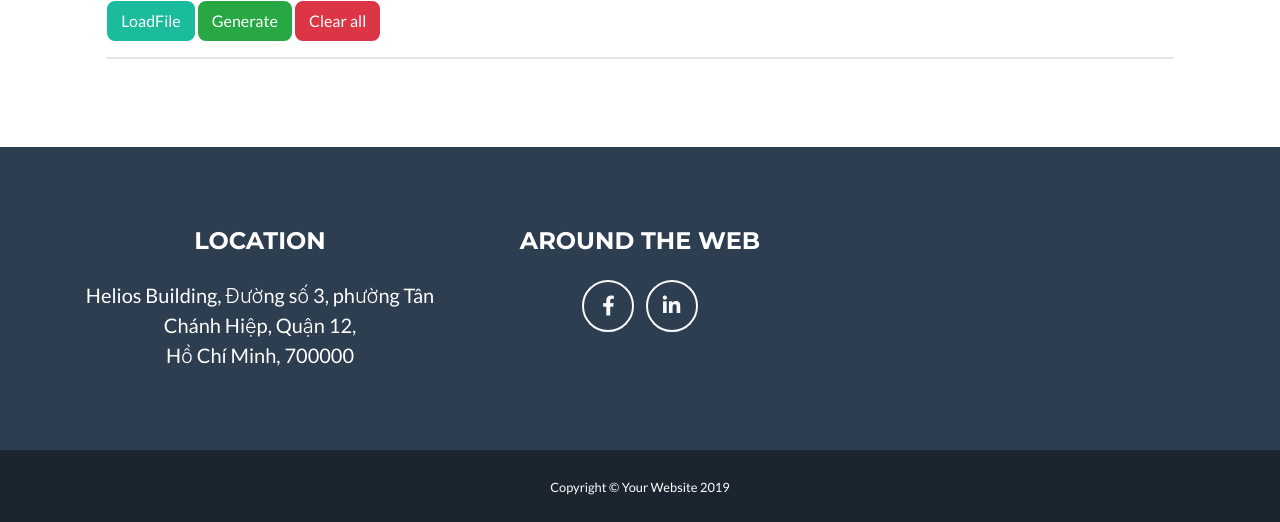
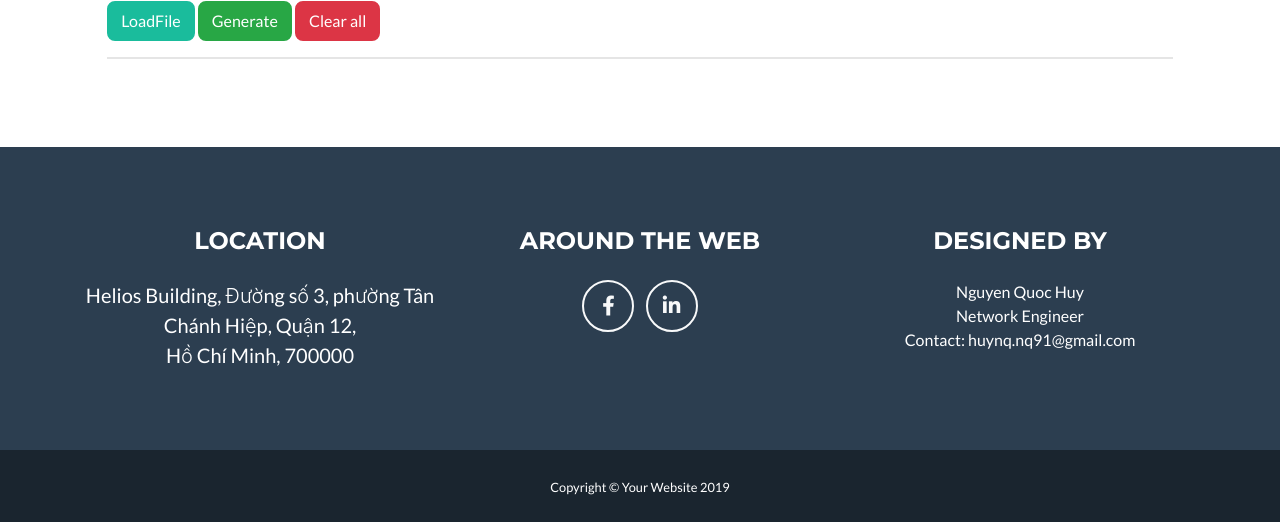
Before and after one commit to huynq8/Django, a Django app: a page that uses templates/first_app/base.html in a window 1280 px wide. Shown: the part 1025-1547 px from the top of the page. Run offline with Django 3.2, Linux system fonts and the light colour scheme; some libraries are stand-ins or nearby versions.

Commit message:
update base  file

```diff
--- a/templates/first_app/base.html
+++ b/templates/first_app/base.html
@@ -187,10 +187,16 @@
                     </a>
 
                     </a>
-                    <a class="btn btn-outline-light btn-social mx-1" href="https://www.linkedin.com/in/quoc-huy-nguyen-294660166/">
+                    <a class="btn btn-outline-light btn-social mx-1"
+                        href="https://www.linkedin.com/in/quoc-huy-nguyen-294660166/">
                         <i class="fab fa-fw fa-linkedin-in"></i>
                     </a>
-
+                </div>
+                <div class="col-lg-4 mb-5 mb-lg-0">
+                    <h4 class="text-uppercase mb-4">Designed by</h4>
+                    <p>Nguyen Quoc Huy<br>
+                        Network Engineer<br>
+                        Contact: huynq.nq91@gmail.com</p>
                 </div>
 
                 <!-- Footer About Text -->
```
